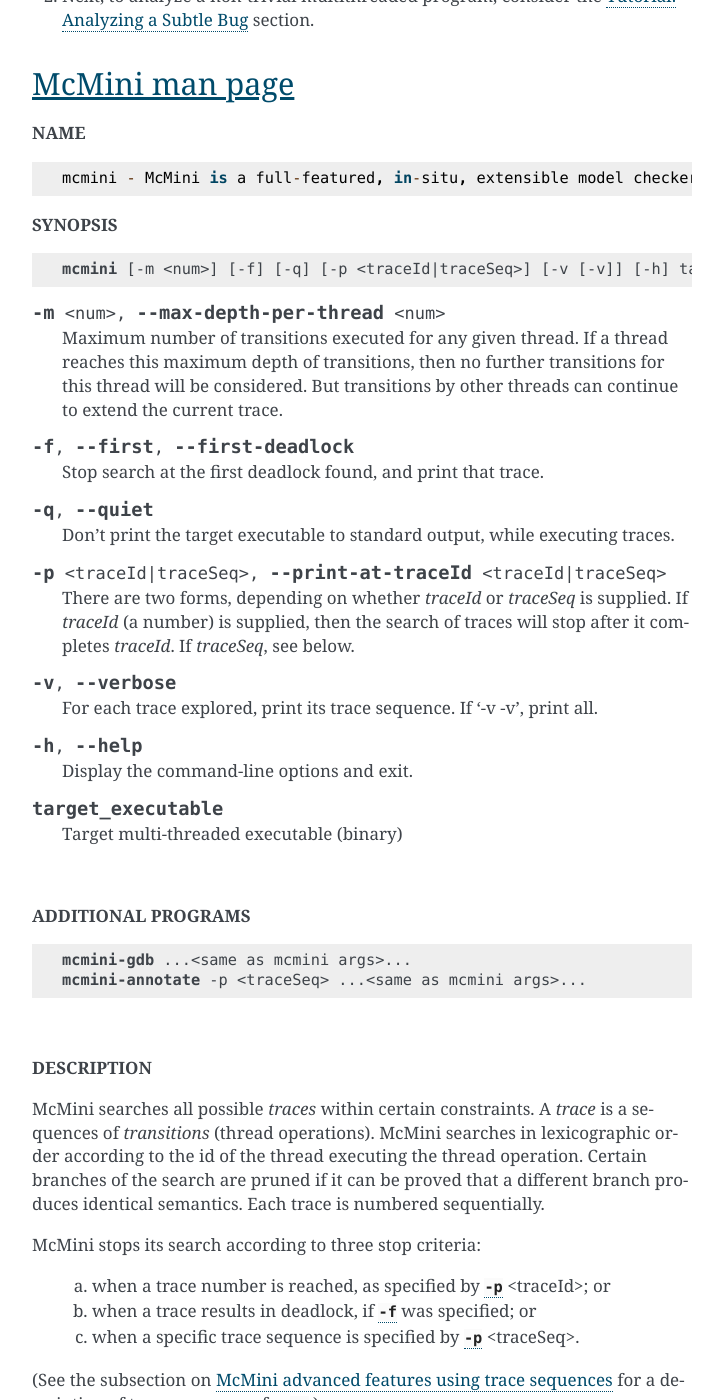
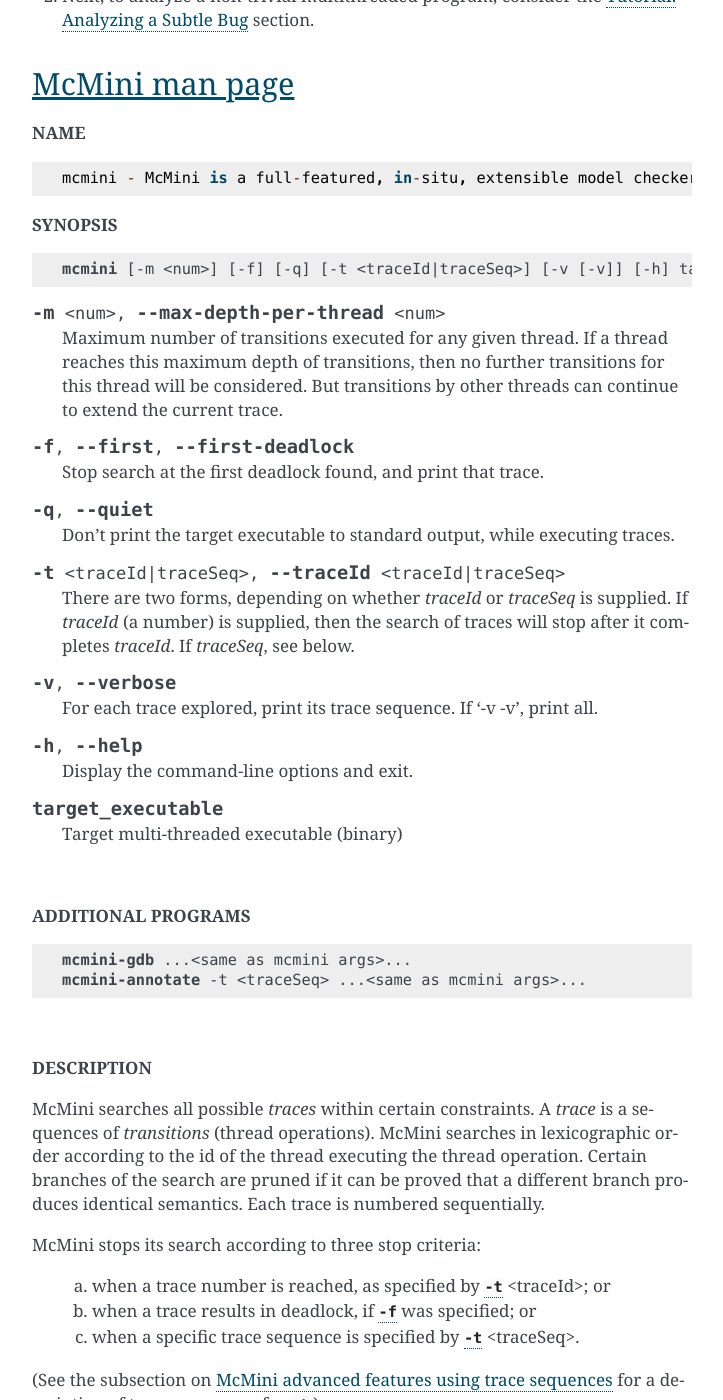
Before and after one commit to mcminickpt/mcmini-doc, a Sphinx documentation site: the page built from docs/source/index.rst, in a window 1280 px wide and 1400 px high, scrolled down 4043 px. Shown: the whole window, without its empty margins (388-1111 px from the left). Built offline with Sphinx 7.4.7, drawn with Linux system fonts in a browser that asks for light colours; pages that are not in the unit, such as notebooks, are missing from menus; some of the changed text lies outside the part shown.

Commit message:
--print-at-trace -> --trace; -p -> -t (everywhere)

```diff
--- a/docs/source/index.rst
+++ b/docs/source/index.rst
@@ -210,10 +210,10 @@ more "common" thread schedule.  Let's inspect traceId
 
 .. code:: shell
 
-   USER% ./mcmini -p0 -q -m15 ./deadlock
+   USER% ./mcmini -t0 -q -m15 ./deadlock
 
    About to exec into ./deadlock
-   *** -p or --print-at-trace requested.  Printing trace:
+   *** -t or --trace requested.  Printing trace:
    THREAD BACKTRACE
     1. thread 0: starts
     2. thread 0: pthread_create(thr:1, _, _, _)
@@ -262,7 +262,7 @@ McMini man page
 
 .. parsed-literal::
 
-   :program:`mcmini` [-m <num>] [-f] [-q] [-p <traceId|traceSeq>] [-v [-v]] [-h] target_executable
+   :program:`mcmini` [-m <num>] [-f] [-q] [-t <traceId|traceSeq>] [-v [-v]] [-h] target_executable
 
 .. option:: -m <num>, --max-depth-per-thread <num>
 
@@ -279,7 +279,7 @@ McMini man page
 
    Don't print the target executable to standard output, while executing traces.
 
-.. option:: -p <traceId|traceSeq>, --print-at-traceId <traceId|traceSeq>
+.. option:: -t <traceId|traceSeq>, --traceId <traceId|traceSeq>
 
    There are two forms, depending on whether *traceId* or *traceSeq*
    is supplied.  If *traceId* (a number) is supplied, then the
@@ -305,7 +305,7 @@ McMini man page
 .. parsed-literal::
 
    :program:`mcmini-gdb` ...<same as mcmini args>...
-   :program:`mcmini-annotate` -p <traceSeq> ...<same as mcmini args>...
+   :program:`mcmini-annotate` -t <traceSeq> ...<same as mcmini args>...
 
 |nbsp|
 
@@ -320,21 +320,21 @@ produces identical semantics.  Each trace is numbered sequentially.
 
 McMini stops its search according to three stop criteria:
 
-  a. when a trace number is reached, as specified by :option:`-p` <traceId>; or
+  a. when a trace number is reached, as specified by :option:`-t` <traceId>; or
   b. when a trace results in deadlock, if :option:`-f` was specified; or
-  c. when a specific trace sequence is specified by :option:`-p` <traceSeq>.
+  c. when a specific trace sequence is specified by :option:`-t` <traceSeq>.
 
 (See the subsection on :ref:`advanced features`
-for a description of trace sequences for :option:`-p`.)
+for a description of trace sequences for :option:`-t`.)
 
 The three stop criteria can also be used in combination, including (for example)
-``-p 2 -p '0,0,1,2'`` .  In this example, McMini begins each trace
+``-t 2 -t '0,0,1,2'`` .  In this example, McMini begins each trace
 with the prefix given by thread ids '0,0,1,2' running in sequence.
-Within those searches for that prefix, McMini :option:`-p` |nbsp| 3
+Within those searches for that prefix, McMini :option:`-t` |nbsp| 3
 will examine thread traces: traceId 0, 1, and finally
 stopping at traceID |nbsp| 2.
 
-**BUG:** ``-p 0 -p '0,0,1,2'`` works, but not ``-p 2 -p '0,0,1'`` for ./deadlock
+**BUG:** ``-t 0 -t '0,0,1,2'`` works, but not ``-t 2 -t '0,0,1'`` for ./deadlock
 
 **TODO:** *Check if assertion and segfault also stop the search when
 :option:`-f` is specified.*
@@ -358,12 +358,12 @@ McMini advanced features using trace sequences
 
 .. parsed-literal:: **McMini alternative: traceSeq:**
 
-   mcmini -p 0  -p <traceSeq> [-m <num>] [-f] [-q] target_executable
+   mcmini -t 0  -t <traceSeq> [-m <num>] [-f] [-q] target_executable
 
 In this variation, a :abbr:`trace sequence (traceSeq)` is supplied (such as the trace
 sequence `0, 0, 0, 1, 1,` from line |nbsp| 9 of the `McMini output`_
-in the Quick Start section).  The option `-p 0` was supplied to ensure
-that only this one trace sequence is explored.  If `-p 0` is omitted,
+in the Quick Start section).  The option `-t 0` was supplied to ensure
+that only this one trace sequence is explored.  If `-t 0` is omitted,
 then the trace sequence will be viewed as a prefix, and McMini will
 search all traces with this prefix.
 
@@ -387,7 +387,7 @@ maybe on semaphore-pingpong.
 
 .. parsed-literal:: **Annotated addition to the McMini output:**
 
-   :command:`python3 mcmini-annotate` :option:`-p` <traceSeq> [:option:`-q`] :program:`target_executable`
+   :command:`python3 mcmini-annotate` :option:`-t` <traceSeq> [:option:`-q`] :program:`target_executable`
 
 In this variation, a more expansive description of the McMini output is
 produced, including the function, file and line number at which each
@@ -395,7 +395,7 @@ transition occurred.
 
 .. parsed-literal:: **McMini extensions to GDB for analyzing a trace:**
 
-   :command:`mcmini-gdb` :option:`-p` <traceSeq> [:option:`-q`] :program:`target_executable`
+   :command:`mcmini-gdb` :option:`-t` <traceSeq> [:option:`-q`] :program:`target_executable`
 
 In this variation, the command opens a GDB session.  Additional
 GDB commands are provided.  Each new GDB command requires the
--- a/docs/source/usage/tutorial-subtle.rst
+++ b/docs/source/usage/tutorial-subtle.rst
@@ -166,7 +166,7 @@ trace sequence.
 
 .. code:: shell
 
-   % ./mcmini -p0 -p' 0, 0, 0, 0, 0, 0, 0, 0, 0, 1, 1, 1, 1, 1, 1, 1,'\
+   % ./mcmini -t0 -t' 0, 0, 0, 0, 0, 0, 0, 0, 0, 1, 1, 1, 1, 1, 1, 1,'\
    '1, 1, 1, 1, 1, 1, 1, 1, 1, 2, 2, 2, 2, 2, 2, 2, 2, 2, 2, 2, 2,'\
    '2, 2, 2, 2, 2, 2,' ./subtle 1
    ...
--- a/docs/source/usage/tutorial-trace1-annotated.rst
+++ b/docs/source/usage/tutorial-trace1-annotated.rst
@@ -9,7 +9,7 @@ Tutorial code trace (annotated; bufferSize == 1)
   USER% ./mcmini-annotate -q -f -m18 ./subtle 1
 
   ** Generating trace sequence for:
-       gdb -x /home/gene/mcmini.git/gdbinit -x /home/gene/mcmini.git/gdbinit_annotate --args /home/gene/mcmini.git/mcmini -p 0  -q -f -m18 ./subtle 1
+       gdb -x /home/gene/mcmini.git/gdbinit -x /home/gene/mcmini.git/gdbinit_annotate --args /home/gene/mcmini.git/mcmini -t 0  -q -f -m18 ./subtle 1
        (This may take a while ...)
 
   *** transition: 1; thread: 2.1 (thread 1 of inferior 2)
```
Also changed, not shown: docs/source/usage/mcmini-advanced.rst (+9 -9 lines), docs/source/usage/tutorial-basic.rst (+17 -17 lines).
